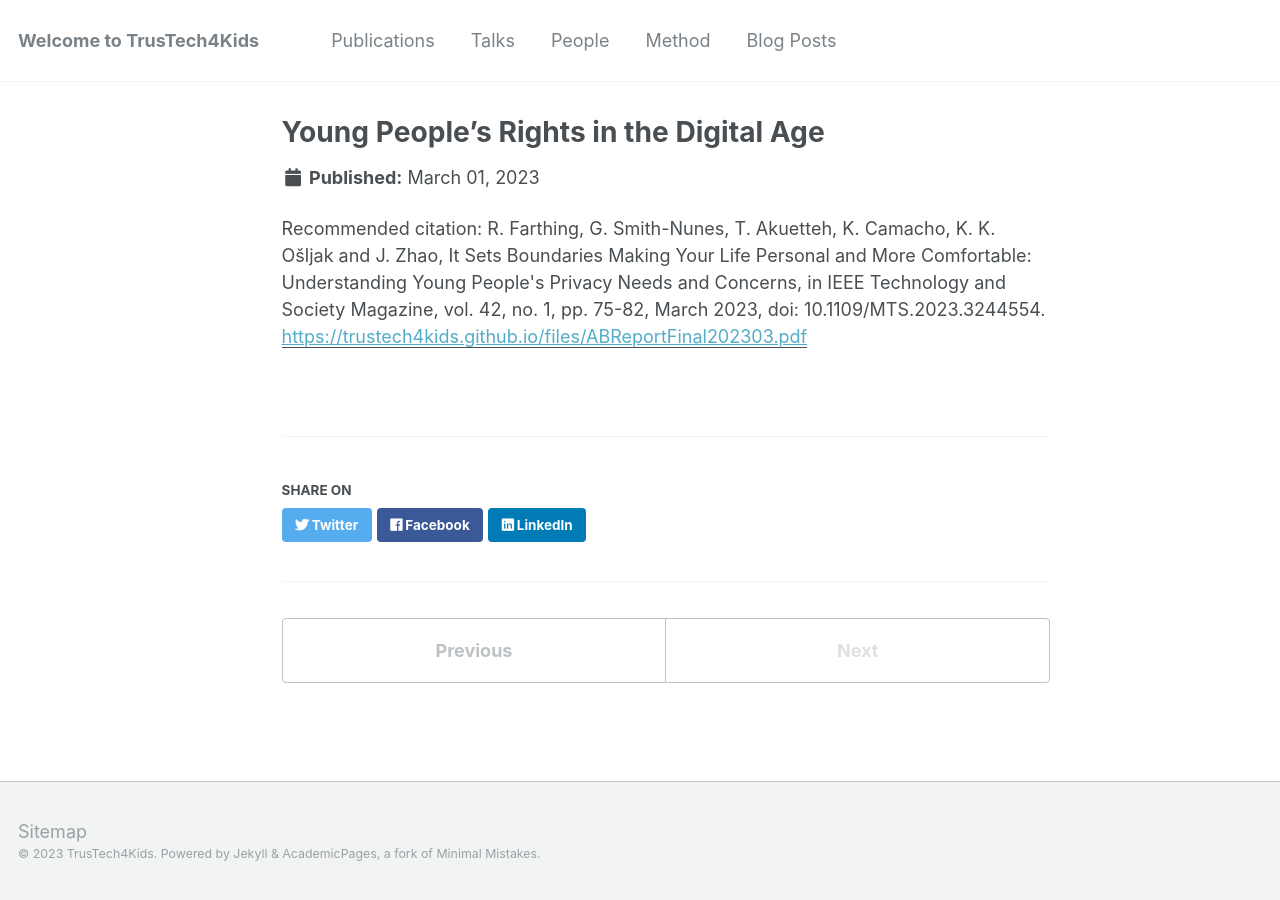
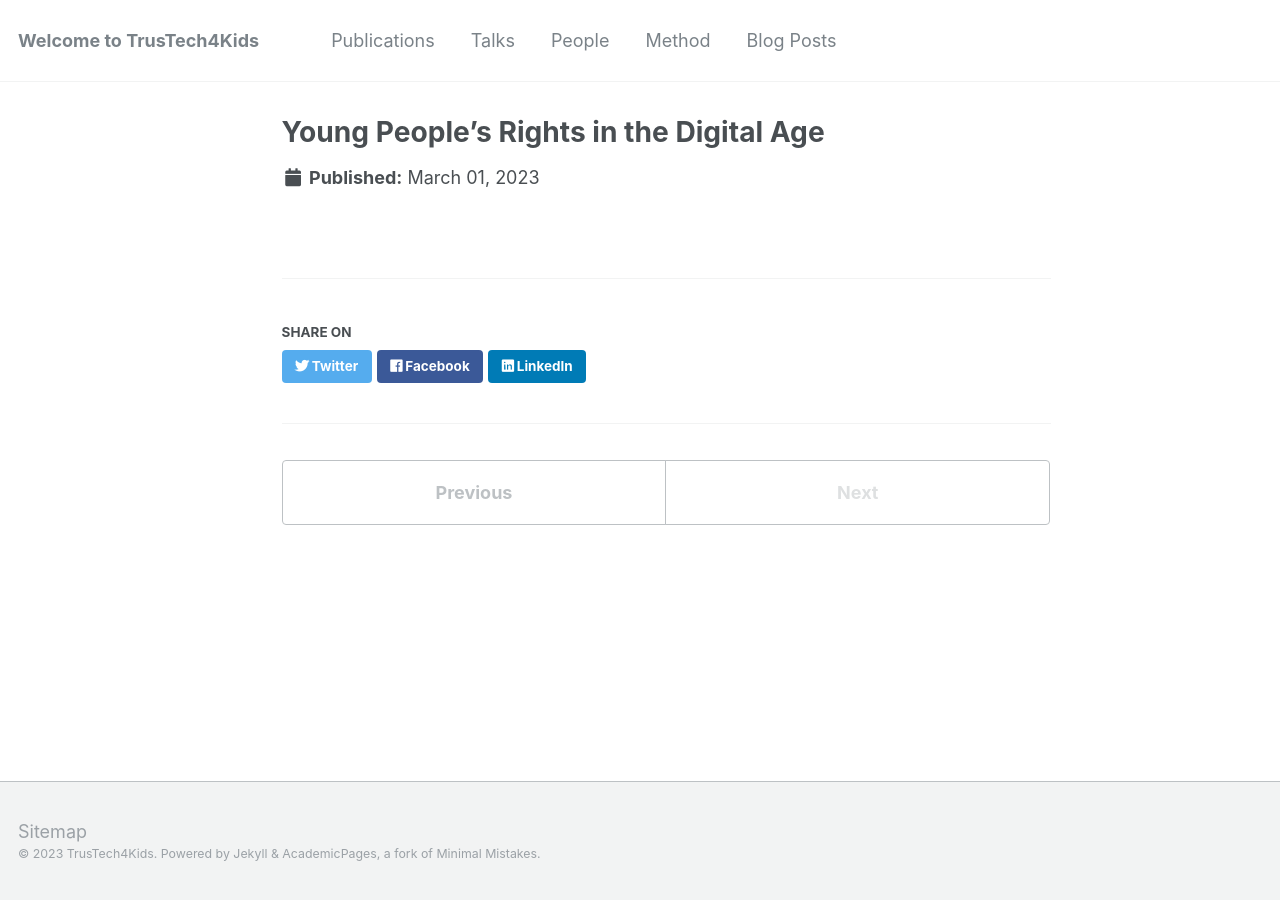
Before and after one commit to trustech4kids/trustech4kids.github.io, a Jekyll site: the page built from _publications/2023-03-report.md, in a window 1280 px wide. Built offline with Jekyll 4.4.1, drawn with Linux system fonts in a browser that asks for light colours.

Commit message:
Update 2023-03-report.md

```diff
--- a/_publications/2023-03-report.md
+++ b/_publications/2023-03-report.md
@@ -3,6 +3,5 @@ title: "Young People's Rights in the Digital Age"
 collection: publications
 permalink: /publication/2023-03-report
 date: "2023-03-01"
-citation: "R. Farthing, G. Smith-Nunes, T. Akuetteh, K. Camacho, K. K. Ošljak and J. Zhao, It Sets Boundaries Making Your Life Personal and More Comfortable: Understanding Young People's Privacy Needs and Concerns, in IEEE Technology and Society Magazine, vol. 42, no. 1, pp. 75-82, March 2023, doi: 10.1109/MTS.2023.3244554."
 paperurl: "https://trustech4kids.github.io/files/ABReportFinal202303.pdf"
 ---
```
